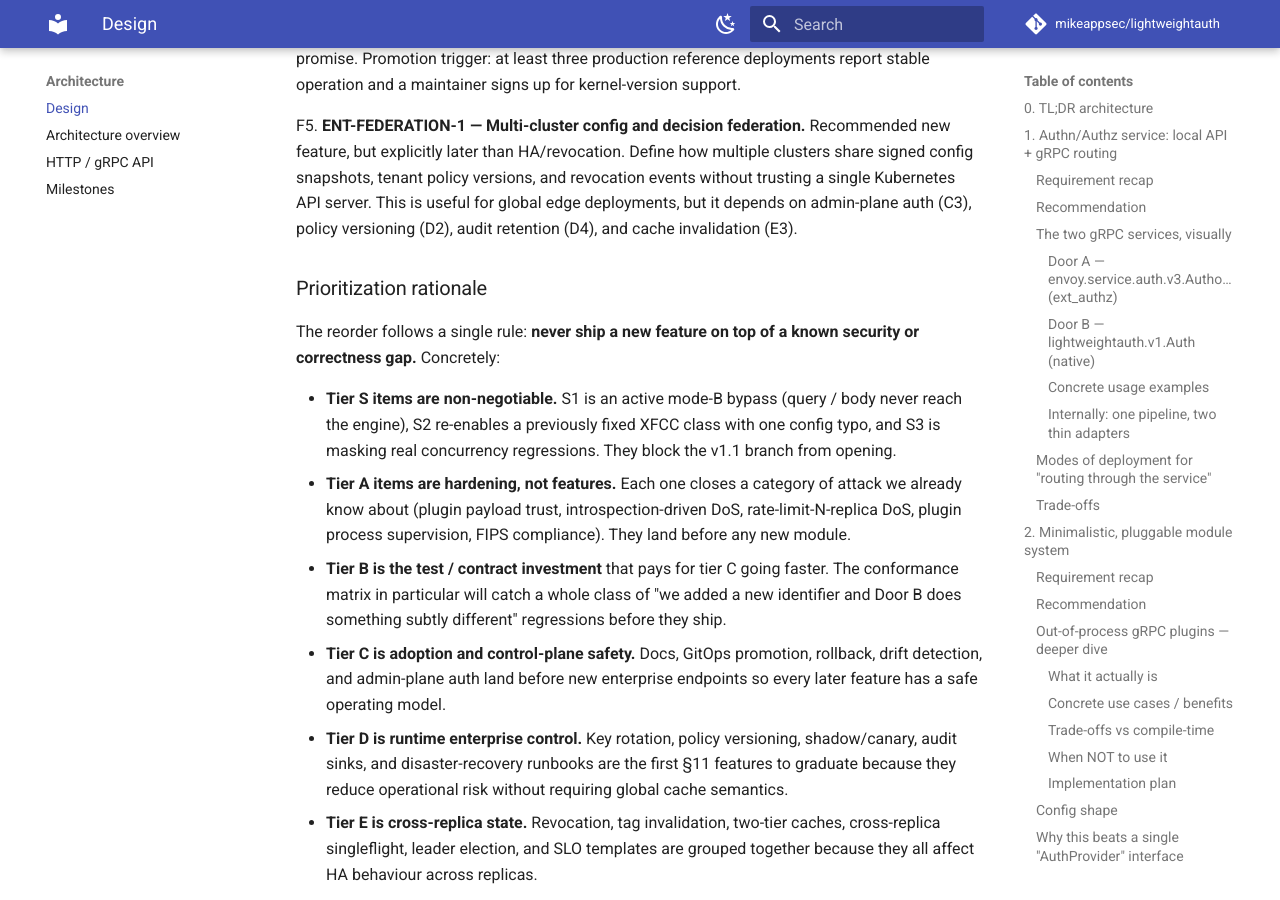
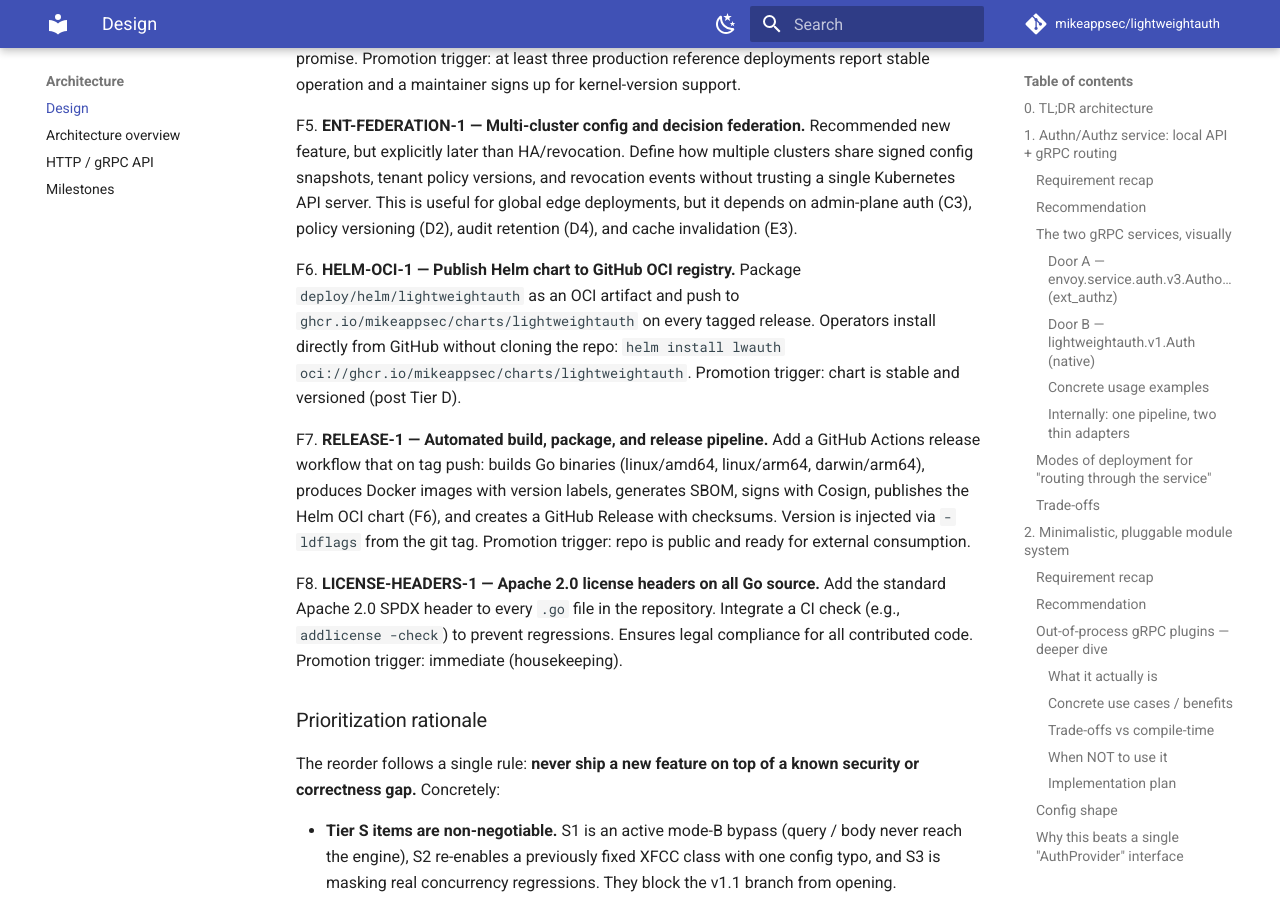
Before and after one commit to mikeappsec/lightweightauth, an MkDocs documentation site: the page built from docs/DESIGN.md, in a window 1280 px wide and 900 px high, scrolled down 41223 px. Built offline with MkDocs 1.6.1 and Material for MkDocs 9.7.7, drawn with Linux system fonts in a browser that asks for light colours; comment, search, counter and statistics services are not loaded.

Commit message:
docs: add Tier F items F6 (Helm OCI), F7 (release pipeline), F8 (Apache headers)

```diff
--- a/docs/DESIGN.md
+++ b/docs/DESIGN.md
@@ -1903,6 +1903,27 @@ F5. **ENT-FEDERATION-1 — Multi-cluster config and decision federation.**
   but it depends on admin-plane auth (C3), policy versioning (D2),
   audit retention (D4), and cache invalidation (E3).
 
+F6. **HELM-OCI-1 — Publish Helm chart to GitHub OCI registry.**
+  Package `deploy/helm/lightweightauth` as an OCI artifact and push to
+  `ghcr.io/mikeappsec/charts/lightweightauth` on every tagged release.
+  Operators install directly from GitHub without cloning the repo:
+  `helm install lwauth oci://ghcr.io/mikeappsec/charts/lightweightauth`.
+  Promotion trigger: chart is stable and versioned (post Tier D).
+
+F7. **RELEASE-1 — Automated build, package, and release pipeline.**
+  Add a GitHub Actions release workflow that on tag push: builds Go
+  binaries (linux/amd64, linux/arm64, darwin/arm64), produces Docker
+  images with version labels, generates SBOM, signs with Cosign,
+  publishes the Helm OCI chart (F6), and creates a GitHub Release with
+  checksums. Version is injected via `-ldflags` from the git tag.
+  Promotion trigger: repo is public and ready for external consumption.
+
+F8. **LICENSE-HEADERS-1 — Apache 2.0 license headers on all Go source.**
+  Add the standard Apache 2.0 SPDX header to every `.go` file in the
+  repository. Integrate a CI check (e.g., `addlicense -check`) to
+  prevent regressions. Ensures legal compliance for all contributed code.
+  Promotion trigger: immediate (housekeeping).
+
 ### Prioritization rationale
 
 The reorder follows a single rule: **never ship a new feature on top of
```
